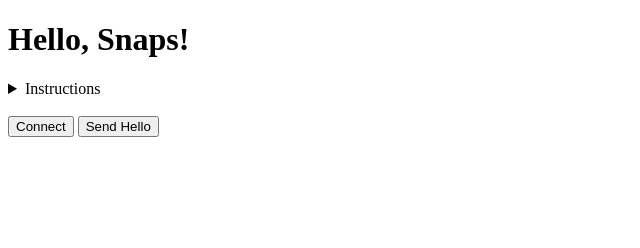
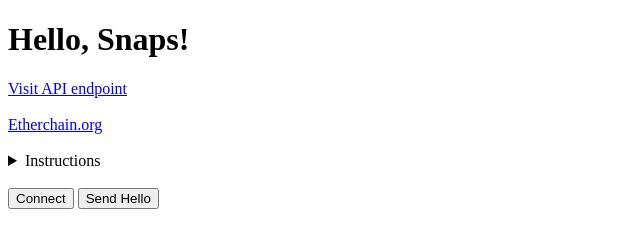
Before and after one commit to patelchanakya/snap-gasnow, a website: page index.html in a window 1280 px wide. Shown: the whole page, without its empty margins (0-640 px from the left). Drawn offline with Linux system fonts and the light colour scheme.

Commit message:
add links to ui

```diff
--- a/index.html
+++ b/index.html
@@ -7,6 +7,15 @@
 
   <body>
     <h1>Hello, Snaps!</h1>
+    <a href="https://etherchain.org/api/gasnow" target="_blank"
+      >Visit API endpoint</a
+    >
+    <br />
+    <br />
+
+    <a href="https://etherchain.org" target="_blank">Etherchain.org</a>
+    <br />
+    <br />
     <details>
       <summary>Instructions</summary>
       <ul>
```
